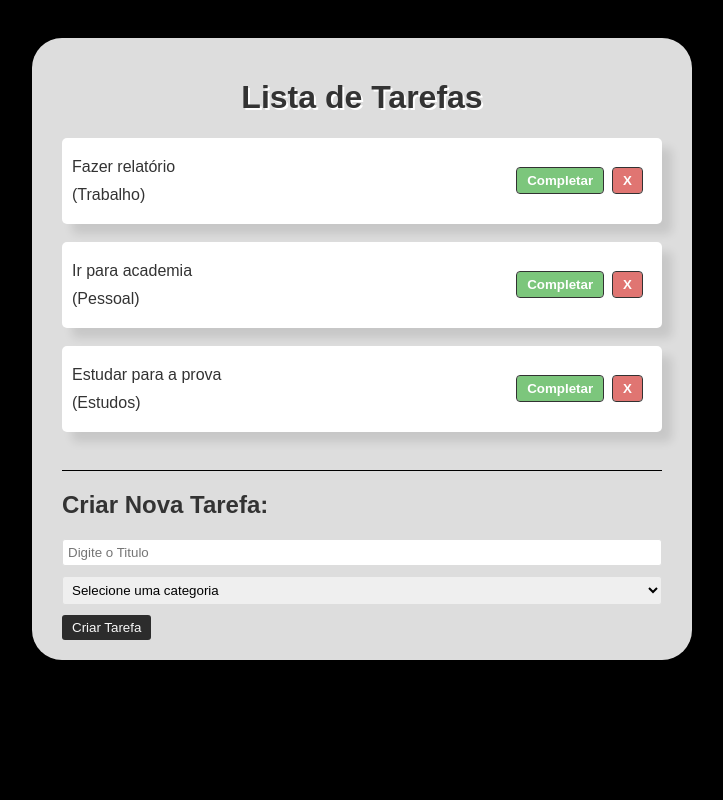
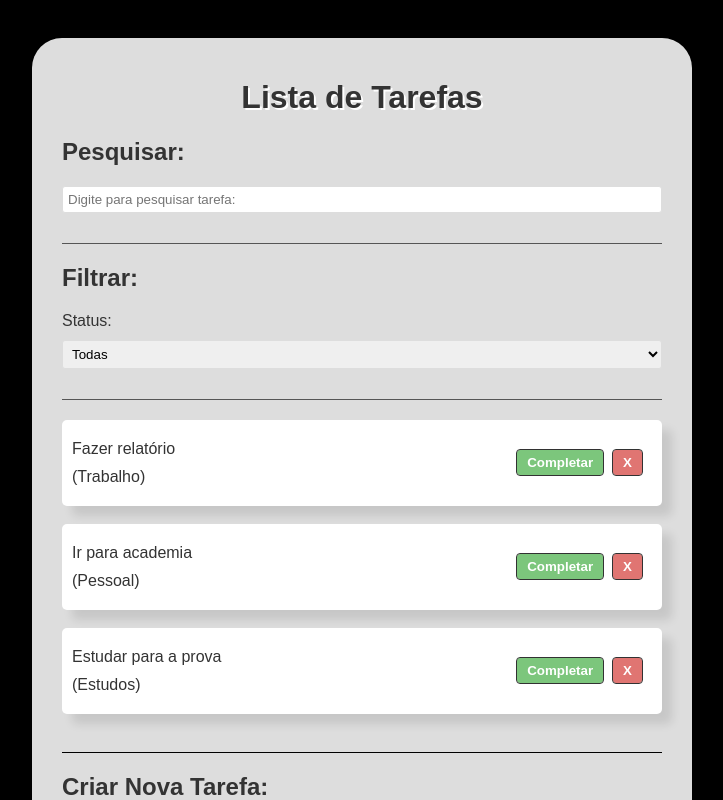
Before and after one commit to ZanonDeAndrade/Projeto_Imago, a React (Vite) app: page / in a window 1280 px wide. Shown: the top 800 px of the page, without its empty margins (278-1001 px from the left). Built offline with nearby package versions, Linux system fonts and the light colour scheme.

Commit message:
alteracao App.jsx

```diff
--- a/src/App.css
+++ b/src/App.css
@@ -89,3 +89,9 @@ select {
   border-radius: 3px;
   width: 100%;
 }
+
+.filter, .search{
+  border-bottom: 1px solid #555;
+  margin-bottom: 20px;
+  padding-bottom: 20px;
+}
--- a/src/App.jsx
+++ b/src/App.jsx
@@ -1,7 +1,10 @@
 import { useState } from 'react';
 import Todo from './components/Todo';
 import TodoForm from './components/TodoForm';
+import Search from './components/Search';
 import "./App.css";
+import Filter from './components/Filter';
+
 
 function App() {
 
@@ -27,6 +30,10 @@ function App() {
       isCompleted: false,
     },
   ]);
+
+  const [search, setSearch] = useState("");
+
+  const [filter, setFilter] = useState ("All");
 
   const addTodo = (text, category) => {
     const newTodo = [...todos, {
@@ -54,8 +61,13 @@ const completeTodo = (id) => {
 
   return <div className='app'>
     <h1> Lista de Tarefas</h1>
+    <Search search={search} setSearch={setSearch}/>
+    <Filter filter={filter} setFilter={setFilter}/>
     <div className='todo-list'>
-      {todos.map((todo)=>(
+      {todos
+      .filter((todo) => filter === "All" ? true : filter === "Completed" ? todo.isCompleted : !todo.isCompleted)
+
+      .filter((todo) => todo.text.toLowerCase().includes(search.toLowerCase())).map((todo)=>(
         <Todo key={todo.id} todo={todo} removeTodo={removeTodo} completeTodo={completeTodo}/>
       ))}
     </div>
--- /dev/null
+++ b/src/components/Filter.jsx
@@ -0,0 +1,20 @@
+function Filter({ filter, setFilter }) {
+  return (
+    <div className="filter">
+        <h2>Filtrar:</h2>
+        <div className="filter-options">
+            <div>
+                <p>Status:</p>
+                <select value={filter} onChange={(e) => setFilter(e.target.value)}>
+                    <option value="All">Todas</option>
+                    <option value="Completed">Completas</option>
+                    <option value="Incomplete">Incompletas</option>
+                </select>
+            </div>
+        </div>
+
+    </div>
+  )
+}
+
+export default Filter
--- /dev/null
+++ b/src/components/Search.jsx
@@ -0,0 +1,10 @@
+const Search = ({ search, setSearch }) => {
+  return (
+    <div className="search">
+    <h2>Pesquisar:</h2>
+    <input type="text" value={search} onChange={(e) => setSearch(e.target.value)} placeholder="Digite para pesquisar tarefa:"/>
+    </div>
+  );
+};
+
+export default Search
```
